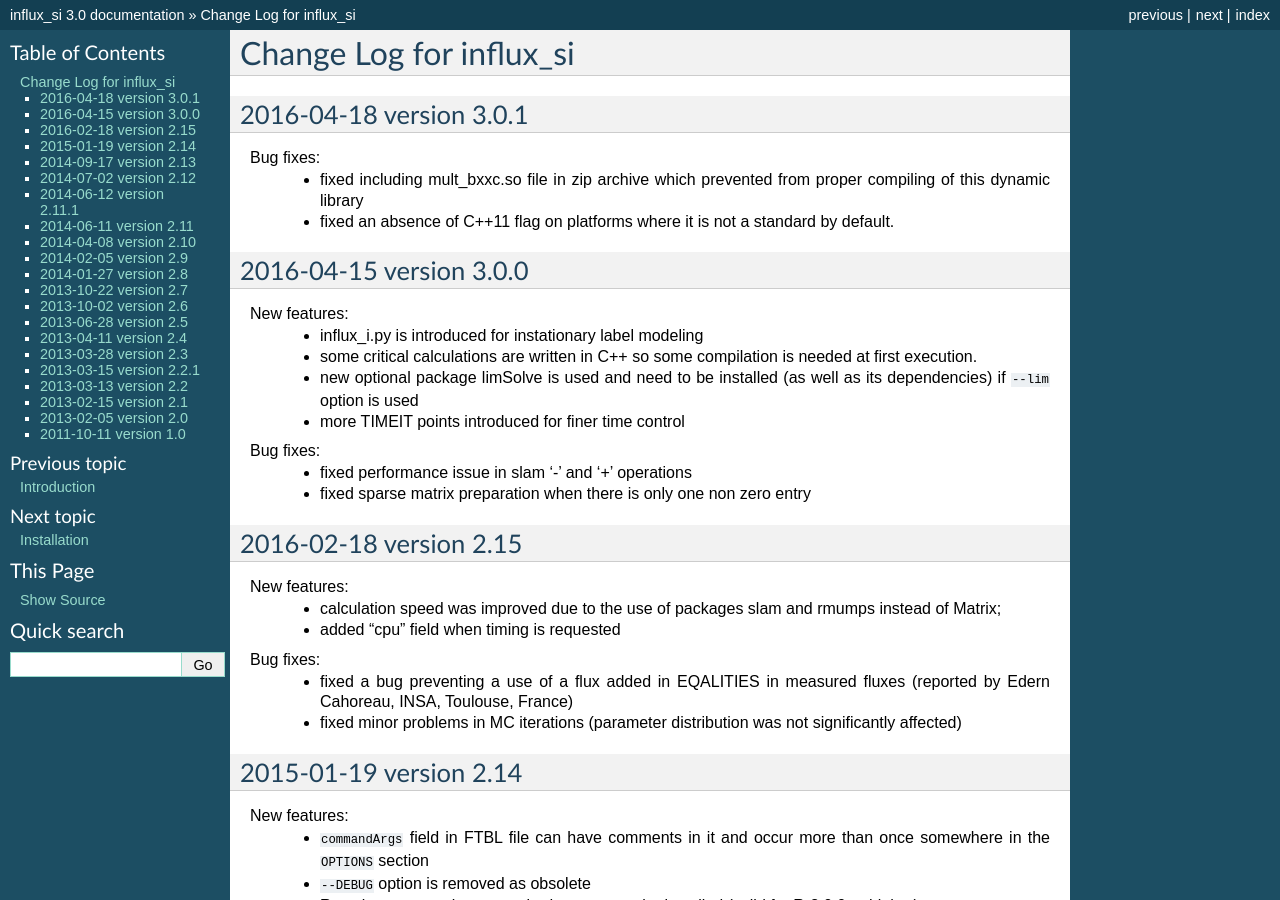
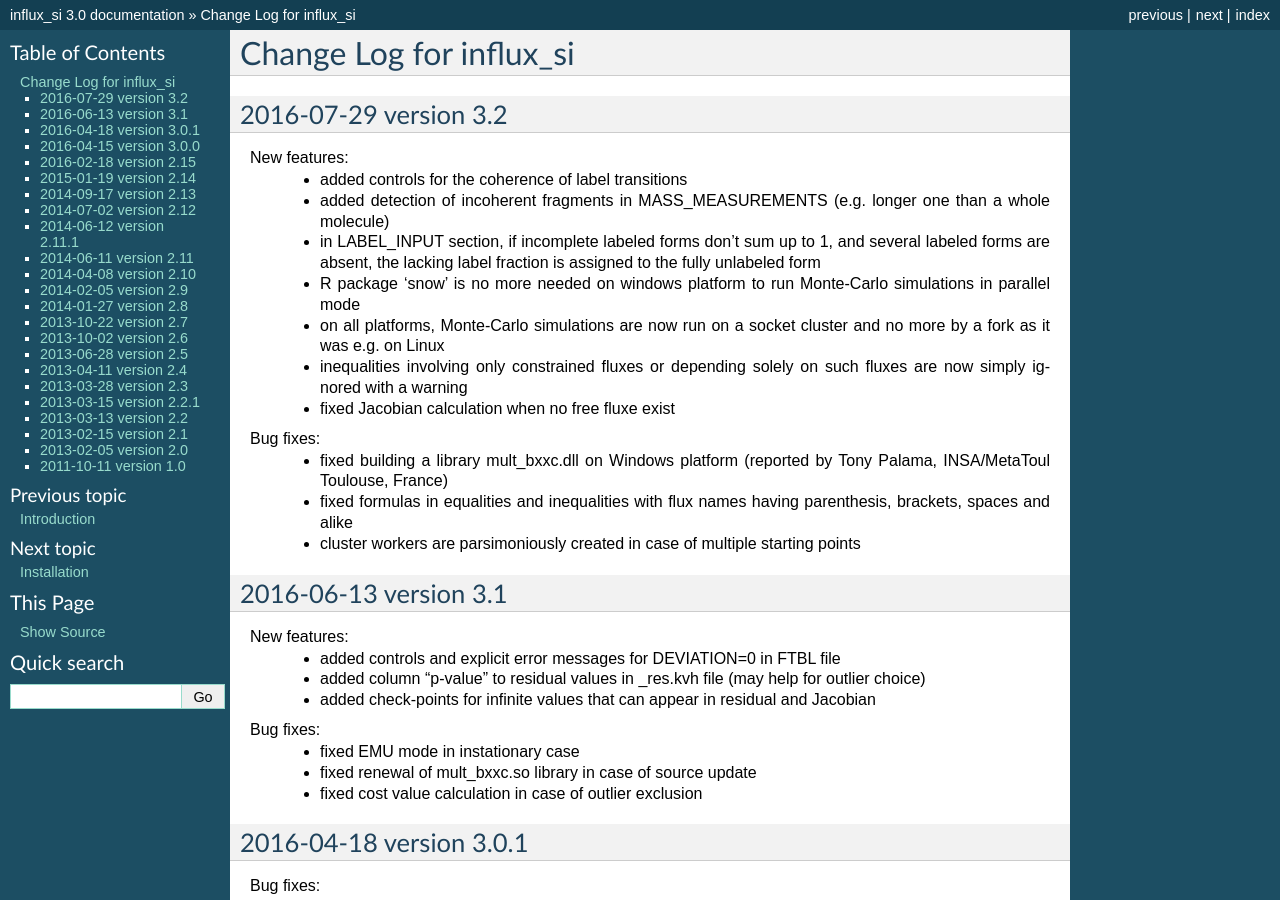
Before and after one commit to sgsokol/influx, a Sphinx documentation site: the page built from doc/changelog.rst, in a window 1280 px wide and 900 px high. Built offline with Sphinx 7.4.7, drawn with Linux system fonts in a browser that asks for light colours.

Commit message:
v3.1 and v3.2

```diff
--- a/doc/ChangeLog.txt
+++ b/doc/ChangeLog.txt
@@ -1,6 +1,34 @@
 ========================
 Change Log for influx_si
 ========================
+
+2016-07-29 version 3.2
+----------------------
+New features:
+ - added controls for the coherence of label transitions
+ - added detection of incoherent fragments in MASS_MEASUREMENTS (e.g. longer one than a whole molecule)
+ - in LABEL_INPUT section, if incomplete labeled forms don't sum up to 1, and several labeled forms are absent, the lacking label fraction is assigned to the fully unlabeled form
+ - R package 'snow' is no more needed on windows platform to run Monte-Carlo simulations in parallel mode
+ - on all platforms, Monte-Carlo simulations are now run on a socket cluster and no more by a fork as it was e.g. on Linux
+ - inequalities involving only constrained fluxes or depending solely on such fluxes are now simply ignored with a warning
+ - fixed Jacobian calculation when no free fluxe exist
+
+Bug fixes:
+ - fixed building a library mult_bxxc.dll on Windows platform (reported by Tony Palama, INSA/MetaToul Toulouse, France)
+ - fixed formulas in equalities and inequalities with flux names having parenthesis, brackets, spaces and alike
+ - cluster workers are parsimoniously created in case of multiple starting points
+
+2016-06-13 version 3.1
+----------------------
+New features:
+ - added controls and explicit error messages for DEVIATION=0 in FTBL file
+ - added column "p-value" to residual values in _res.kvh file (may help for outlier choice)
+ - added check-points for infinite values that can appear in residual and Jacobian
+
+Bug fixes:
+ - fixed EMU mode in instationary case
+ - fixed renewal of mult_bxxc.so library in case of source update
+ - fixed cost value calculation in case of outlier exclusion
 
 2016-04-18 version 3.0.1
 ------------------------
```
